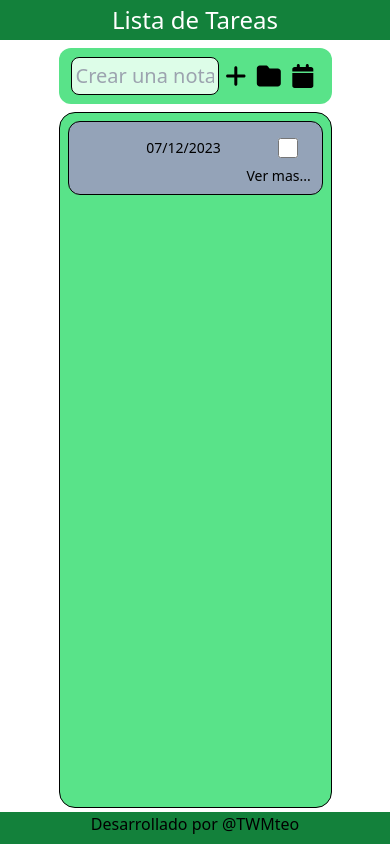
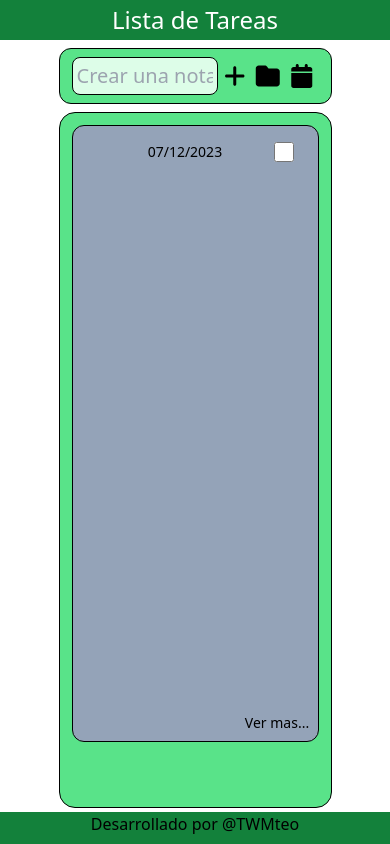
Before and after one commit to TWMateo/Lista-Tareas, a React (Vite) app: page / in a window 390 px wide. Both pictures are taken after a click on the link 235 px from the left and 76 px from the top of the page. Built offline with nearby package versions, Linux system fonts and the light colour scheme.

Commit message:
Responsive de la lista de tareas

```diff
--- a/src/components/CreateBar.jsx
+++ b/src/components/CreateBar.jsx
@@ -72,7 +72,7 @@ const SearchBar = () => {
   }, []);
 
   return (
-    <div className="w-[70%] lg:w-[40%] h-14 bg-pastel-green-400 rounded-xl flex flex-col justify-center items-center p-3 gap-3">
+    <div className="sticky top-0 border border-black w-[70%] lg:w-[40%] h-14 bg-pastel-green-400 rounded-xl flex flex-col justify-center items-center p-3 gap-3">
       <div className="flex items-center w-full">
         <input
           type="text"
@@ -119,7 +119,7 @@ const SearchBar = () => {
       <div
         className={`bg-pastel-green-100 flex ${
           openNote ? `absolute flex-col` : `hidden`
-        } mt-36 w-[70%] md:w-[65%] lg:w-[38%] rounded-lg p-2 gap-2`}
+        } mt-36 w-[100%] rounded-lg p-2 gap-2`}
       >
         <div
           className={`text-xs ${
@@ -132,7 +132,7 @@ const SearchBar = () => {
           id="inputContent"
           placeholder="Contenido"
           ref={inputRefNote}
-          className="w-[99%] h-full p-2  bg-pastel-green-100 text-xs rounded-md"
+          className="h-full p-2  bg-pastel-green-100 text-xs rounded-md"
           onChange={(event) => {
             setContent(event.target.value);
           }}
--- a/src/components/Tarea.jsx
+++ b/src/components/Tarea.jsx
@@ -1,18 +1,25 @@
 import PropTypes from "prop-types";
 
+const Tarea = ({ titulo, fecha, contenido }) => {
+  let rowSpan = "row-span-1"
+  let sizeContent = 80
+  if (contenido.length >= 200) {
+    rowSpan = "row-span-2"
+    sizeContent = 200;
+  }
 
-
-const Tarea = ({ titulo, fecha, contenido }) => {
   return (
-    <div className="flex flex-col m-2 mb-0 p-2 text-sm border h-fit border-black rounded-xl border-b bg-slate-400">
+    <div
+      className={`flex flex-col m-2 h-[90%] mb-0 p-2 text-sm border border-black rounded-xl border-b bg-slate-400 ${rowSpan}`}
+    >
       <div className="flex p-2 w-auto">
         <p className="h-full w-[50%]">{titulo}</p>
         <p className="h-full w-full">{fecha}</p>
         <input type="checkbox" className="w-16 cursor-pointer" />
       </div>
-      <p className="h-full w-auto flex flex-col">
-        {contenido.substring(0, 50)}
-        <div className="flex justify-end ">
+      <p className="w-auto h-full flex flex-col">
+        <div className="h-[100%]">{contenido.substring(0, sizeContent)}</div>
+        <div className="flex justify-end">
           <a className="pl-1 rounded-md w-[30%] hover:bg-gray-600 cursor-pointer">
             Ver mas...
           </a>
--- a/src/components/Welcome.jsx
+++ b/src/components/Welcome.jsx
@@ -8,7 +8,7 @@ const Welcome = () => {
   return (
     <div className="h-full w-full flex flex-col items-center gap-2 mt-2 mb-5 md:ml-10">
       <SearchBar />
-      <div className={`border border-black w-[70%] lg:w-[80%] ${listaTareas.length ? `h-full` : `h-[70%]`} rounded-2xl bg-pastel-green-400 grid sm:grid-rows-[auto,auto,auto,auto] xl:grid-cols-4`}>
+      <div className={`p-1 border border-black w-[70%] lg:w-[80%] ${listaTareas.length ? `h-full` : `h-[70%]`} rounded-2xl bg-pastel-green-400 grid sm:grid-rows-[auto,auto,auto,auto] xl:grid-cols-4`}>
         {listaTareas && listaTareas.map((tarea, index)=>(
           <Tarea titulo={tarea.titulo} fecha={tarea.fecha} contenido={tarea.contenido} key={index}/>
         ))
--- a/src/helpers/helper.js
+++ b/src/helpers/helper.js
@@ -18,3 +18,8 @@ export const formatearContenido = (contenido,cantidadCaracteres) => {
     }
     return nuevoContenido;
 }
+
+export const acortadorTexto = (contenido,tamaño) =>{
+    let contenidoAcortado = contenido.substring(0,tamaño)
+    return contenidoAcortado
+}
```
